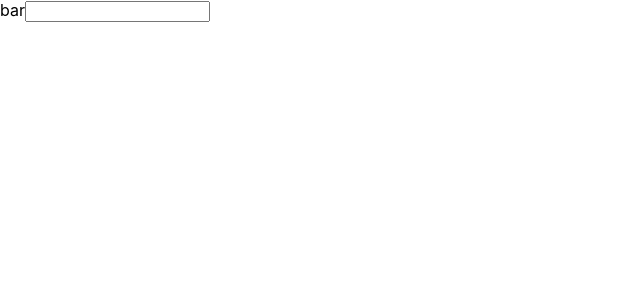
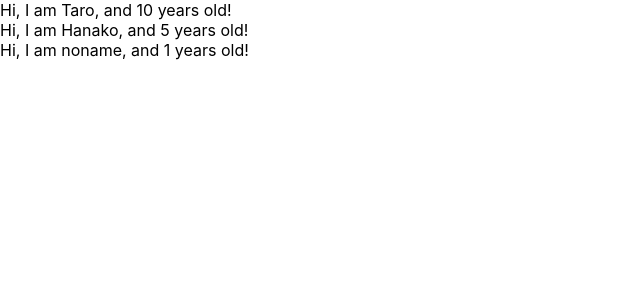
Before and after one commit to kento-svg/react-redux-application, a React (Create React App) app: page / in a window 1280 px wide. Shown: the top 300 px of the page, without its empty margins (0-640 px from the left). Built offline with nearby package versions, Linux system fonts and the light colour scheme.

Commit message:
learn about props

```diff
--- a/src/App.js
+++ b/src/App.js
@@ -1,14 +1,28 @@
-import React, { Component } from 'react'
+import React from 'react'
 
-class App extends Component {
-  render() {
-    return (
-      <div>
-      <label htmlFor="bar">bar</label>
-      <input type="type" onChange={() => {console.log("I am clicked!")}} />
+const App = () => {
+  const profiles = [
+    { name: "Taro", age: 10},
+    { name: "Hanako", age: 5},
+    { name: "noname", age: 1}
+  ]
+  return (
+    <div>
+      {
+        profiles.map((profile,index) => {
+            return <User name={profile.name} age={profile.age} key={index}/>
+        })
+      }
     </div>
-    )
+  )
+}
 
-  }
+const User = (props) => {
+  return <div>Hi, I am {props.name}, and {props.age} years old!</div>
 }
+
+User.defaultProps = {
+  age: 1
+}
+
 export default App;
```
Also changed, not shown: 1 other file (tests, documents, lock files or other folders).
